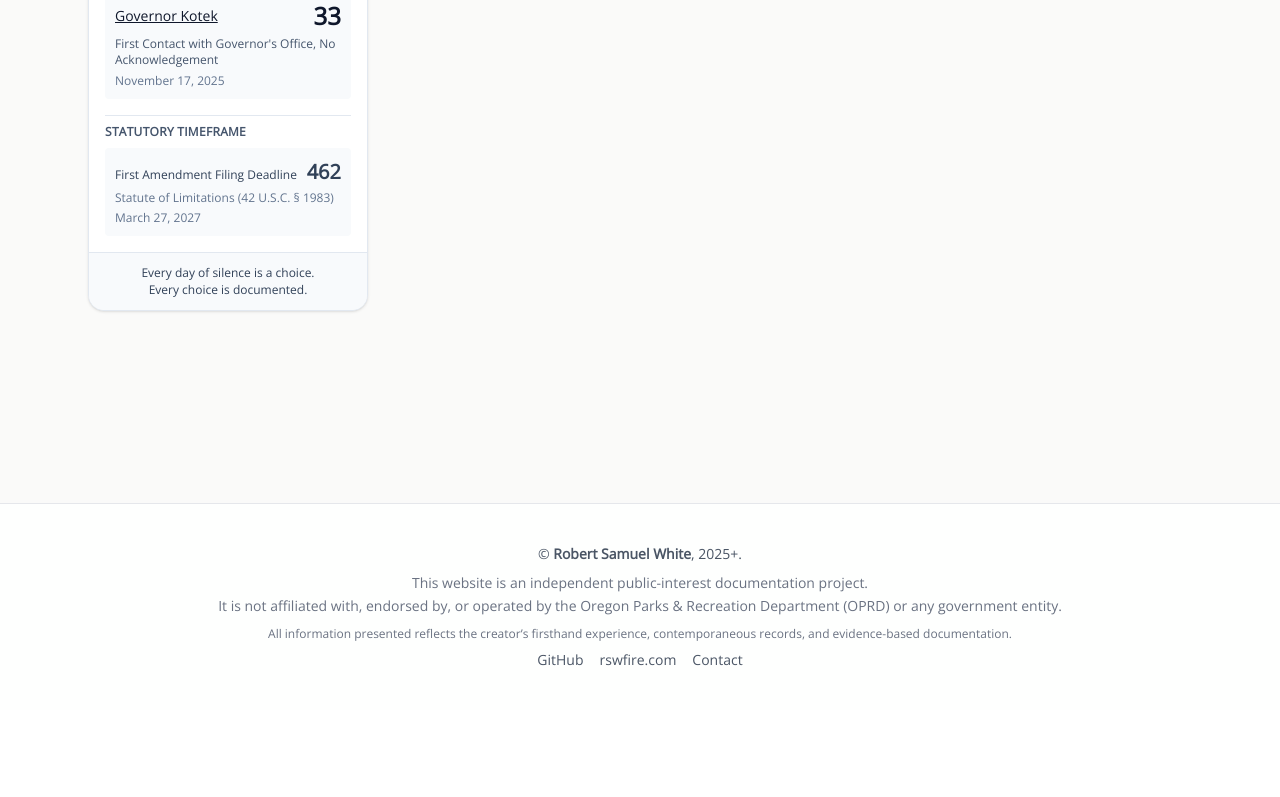
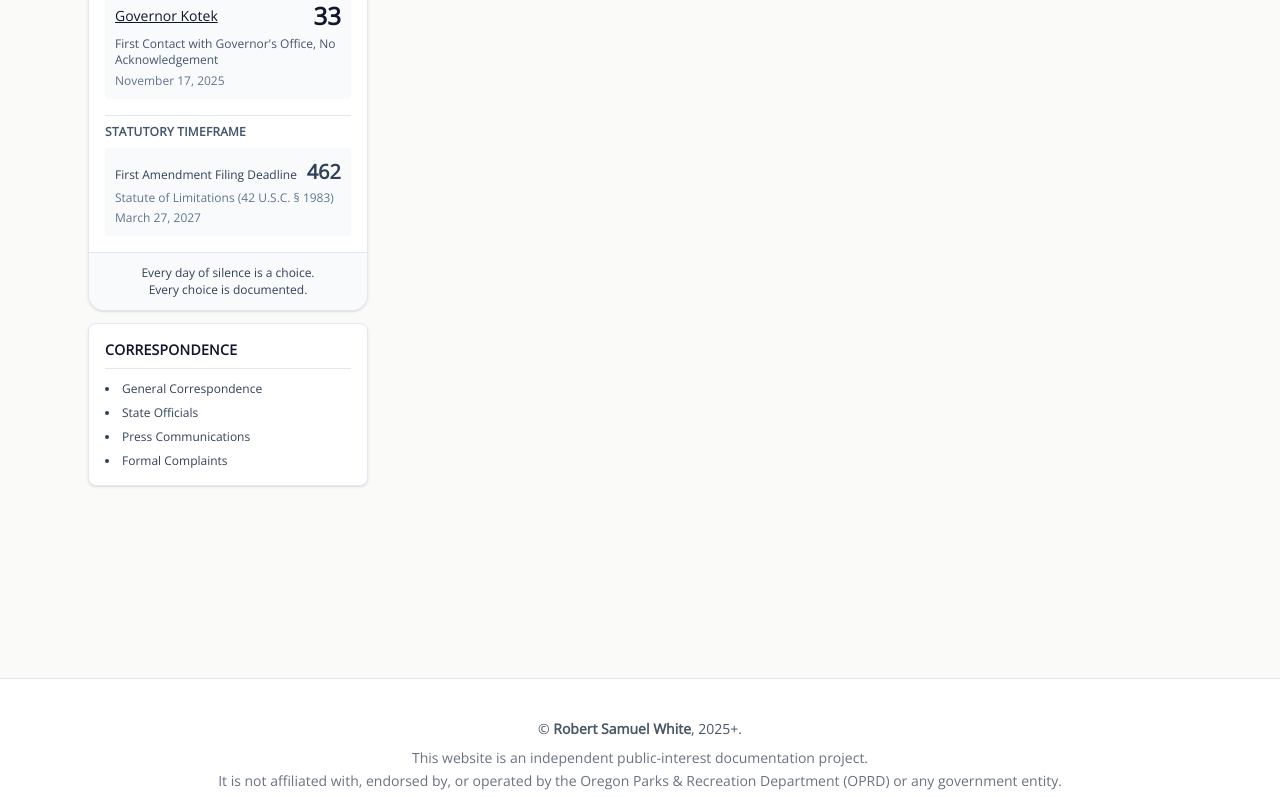
Before and after one commit to rswfire/rswfire.oprd, a Next.js app: page /correspondence/institution in a window 1280 px wide. Shown: the part 1219-2016 px from the top of the page. Before the commit the page ends 1929 px from the top, so only its background shows below. Built offline with nearby package versions, Linux system fonts and the light colour scheme.

Commit message:
Updated SectionNav.tsx

```diff
--- a/app/(archive)/correspondence/institution/page.tsx
+++ b/app/(archive)/correspondence/institution/page.tsx
@@ -12,7 +12,7 @@ export const metadata: Metadata = {
 export default function InstitutionPage() {
     return (
         <SectionPage
-            title="INSTITUTIONAL DIALOGUE"
+            title="STATE OFFICIALS"
             subtitle="DIRECT COMMUNICATION WITH STATE OFFICIALS"
         >
             <div className="mt-8 p-6 bg-emerald-50 border-l-4 border-emerald-600 rounded-r-lg">
--- a/components/SectionNav.tsx
+++ b/components/SectionNav.tsx
@@ -153,6 +153,43 @@ export default function SectionNav({ sections }: { sections: Section[] }) {
                 </nav>
 
                 <SilenceTracker />
+
+                {/* CORRESPONDENCE SECTION */}
+                <div className="rounded-lg border border-slate-200 bg-white shadow-sm p-4">
+                    <h3 className="text-sm font-bold text-slate-900 uppercase tracking-wide mb-3 pb-2 border-b border-slate-200">
+                        Correspondence
+                    </h3>
+                    <ul className="space-y-2 list-disc list-inside">
+                        <Link
+                            href="/correspondence/general"
+                            className="block text-xs text-slate-700 hover:text-emerald-700 hover:underline"
+                        >
+                            <li>General Correspondence</li>
+                        </Link>
+                        <Link
+                            href="/correspondence/institution"
+                            className="block text-xs text-slate-700 hover:text-emerald-700 hover:underline"
+                        >
+                            <li>State Officials</li>
+                        </Link>
+                        <Link
+                            href="/correspondence/press"
+                            className="block text-xs text-slate-700 hover:text-emerald-700 hover:underline"
+                        >
+                            <li>Press Communications</li>
+                        </Link>
+                        <Link
+                            href="/correspondence/complaints"
+                            className="block text-xs text-slate-700 hover:text-emerald-700 hover:underline"
+                        >
+                            <li>Formal Complaints</li>
+                        </Link>
+
+
+
+                    </ul>
+                </div>
+
             </div>
         </>
     );
```
